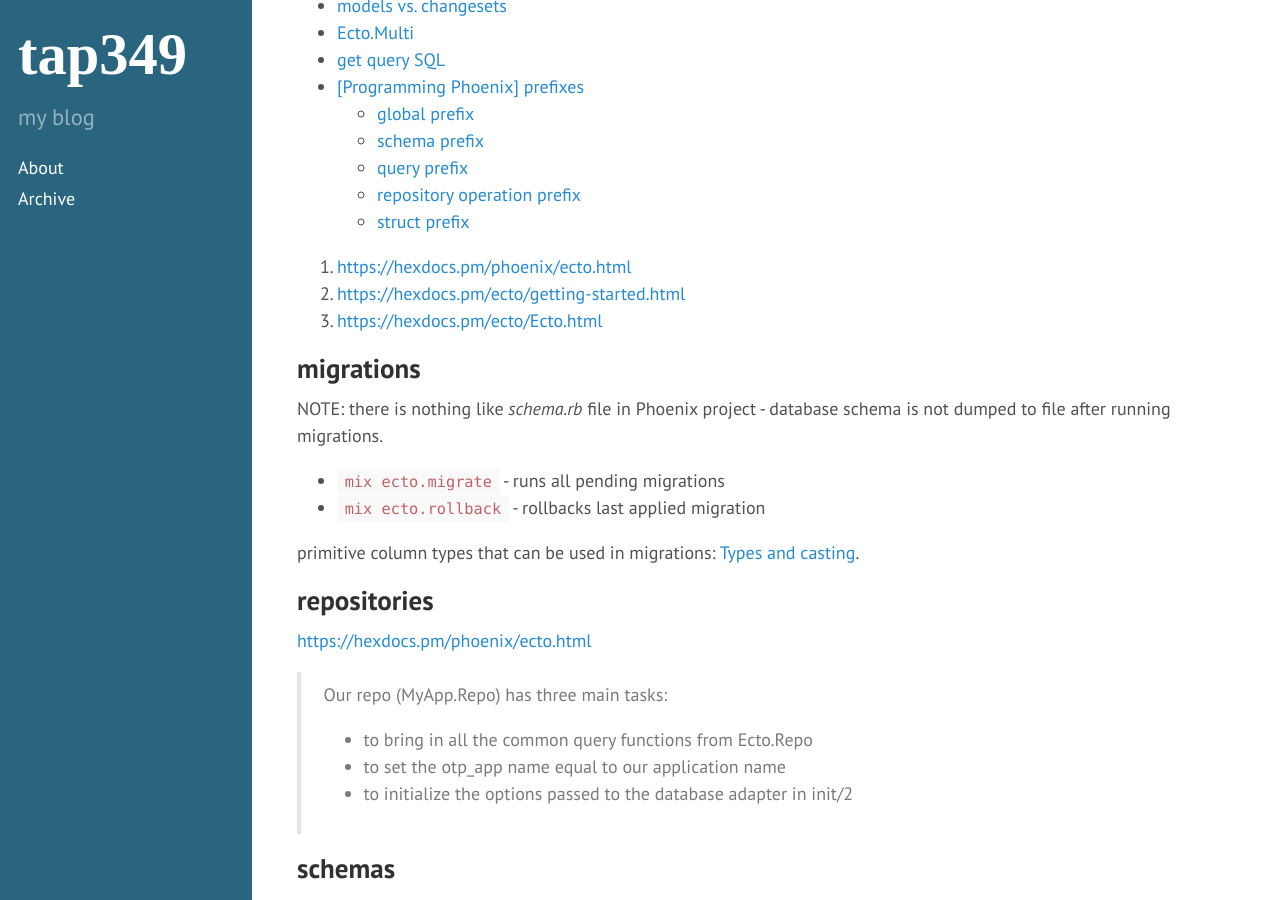
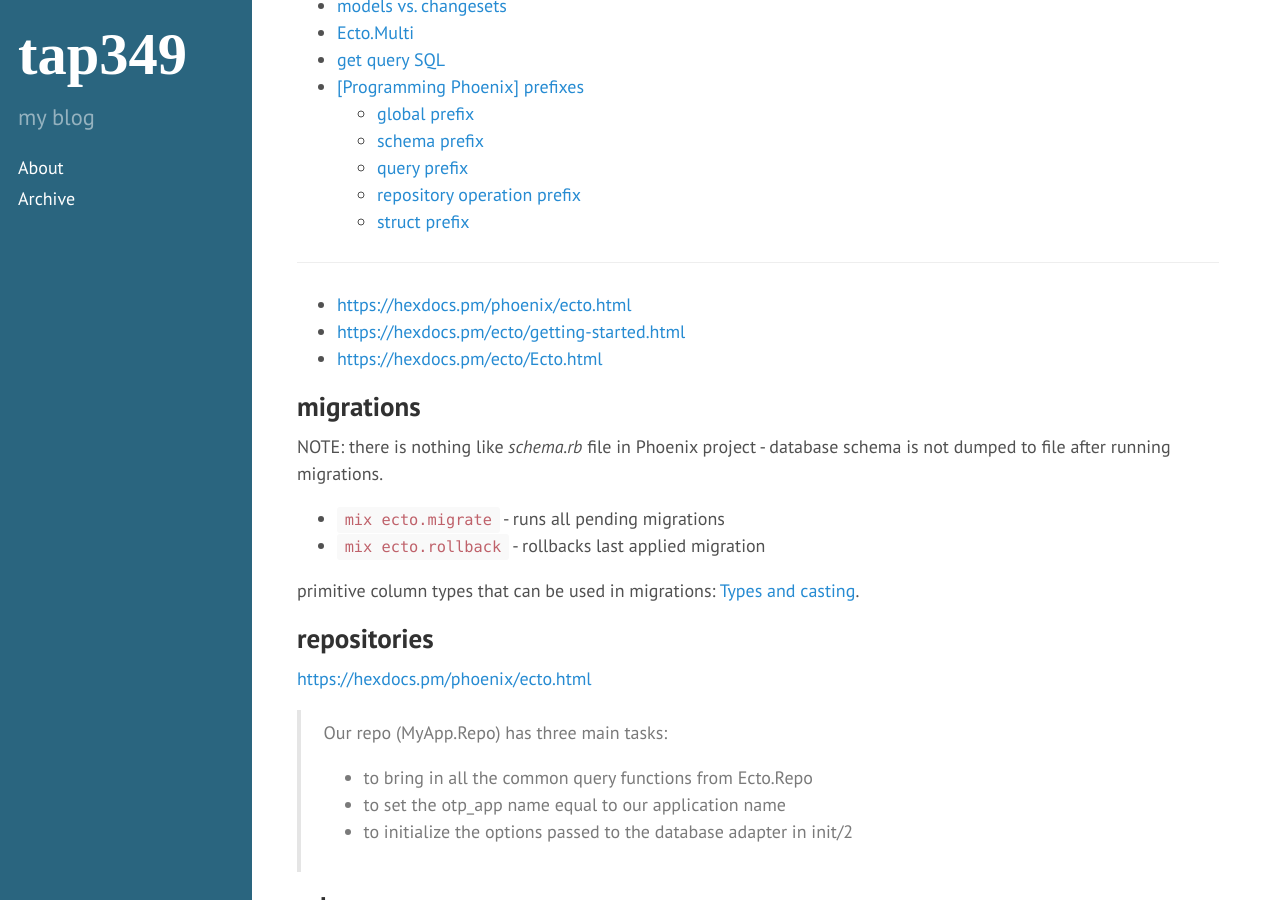
Before and after one commit to tap349/tap349.github.io, a Jekyll site: the page built from _posts/2017-07-27-phoenix-ecto.md, in a window 1280 px wide and 900 px high, scrolled down 377 px. Built offline with Jekyll 4.4.1, drawn with Linux system fonts in a browser that asks for light colours.

Commit message:
update 2017-07-29_00:13:17

```diff
--- a/_posts/2017-07-27-phoenix-ecto.md
+++ b/_posts/2017-07-27-phoenix-ecto.md
@@ -11,9 +11,11 @@ categories: [phoenix, ecto]
 * TOC
 {:toc}
 
-1. <https://hexdocs.pm/phoenix/ecto.html>
-2. <https://hexdocs.pm/ecto/getting-started.html>
-3. <https://hexdocs.pm/ecto/Ecto.html>
+<hr>
+
+- <https://hexdocs.pm/phoenix/ecto.html>
+- <https://hexdocs.pm/ecto/getting-started.html>
+- <https://hexdocs.pm/ecto/Ecto.html>
 
 ## migrations
 
```
